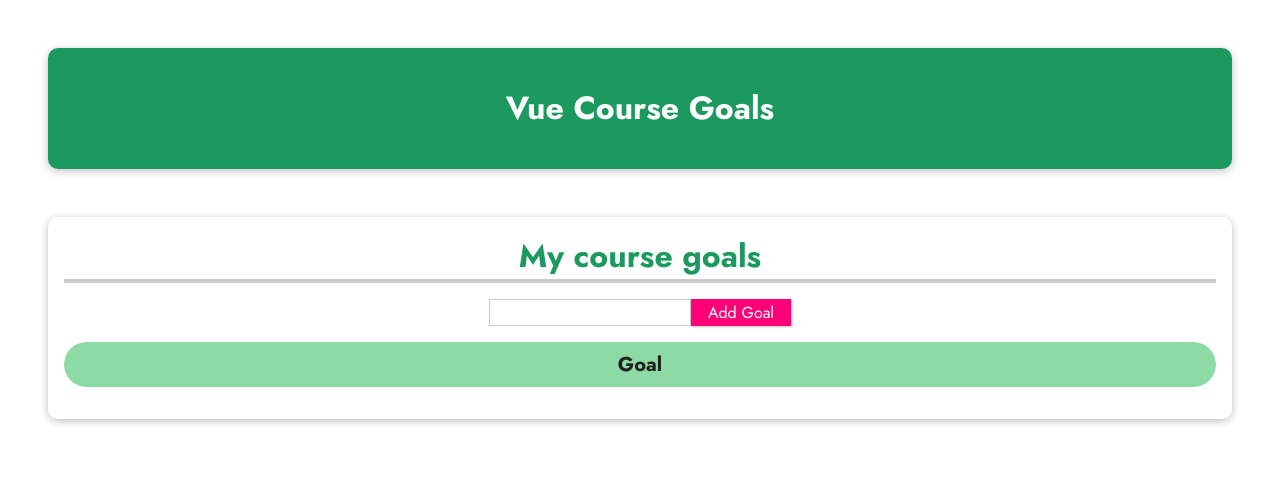
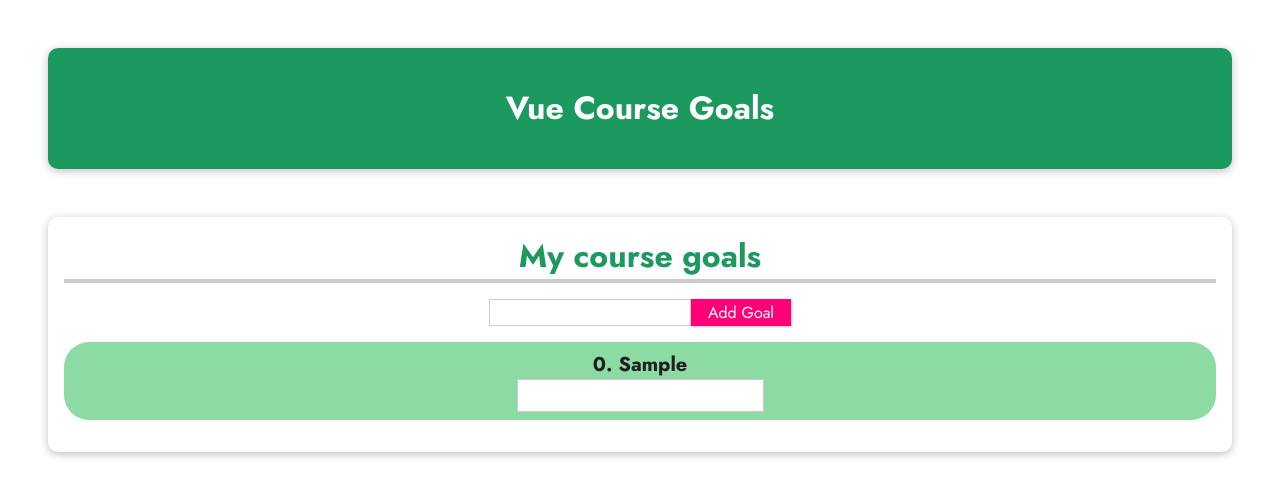
Before and after one commit to nsonb/Vue-learn, a plain HTML site: page lists-cond-01-starting-setup/index.html in a window 1280 px wide. Both pictures are taken after typing "Sample" into the empty fields and a click on the button "Add Goal". Drawn offline with nearby package versions, Linux system fonts and the light colour scheme.

Commit message:
v-for with rm elements

```diff
--- a/lists-cond-01-starting-setup/app.js
+++ b/lists-cond-01-starting-setup/app.js
@@ -19,6 +19,9 @@ const app = Vue.createApp({
       this.goals.push(this.currentGoal);
       this.currentGoal = "";
     },
+    removeGoal(index) {
+      this.goals.splice(index, 1);
+    },
   },
 });
 
--- a/lists-cond-01-starting-setup/index.html
+++ b/lists-cond-01-starting-setup/index.html
@@ -24,7 +24,14 @@
         No goals have been added yet - please start adding some!
       </p>
       <ul v-else>
-        <li>Goal {{ currentGoal }}</li>
+        <li
+          v-for="(goal, index) in goals"
+          :key="goal"
+          @click="removeGoal(index)"
+        >
+          <div>{{index}}. {{ goal }}</div>
+          <input type="text" @click.stop />
+        </li>
       </ul>
     </section>
   </body>
```
